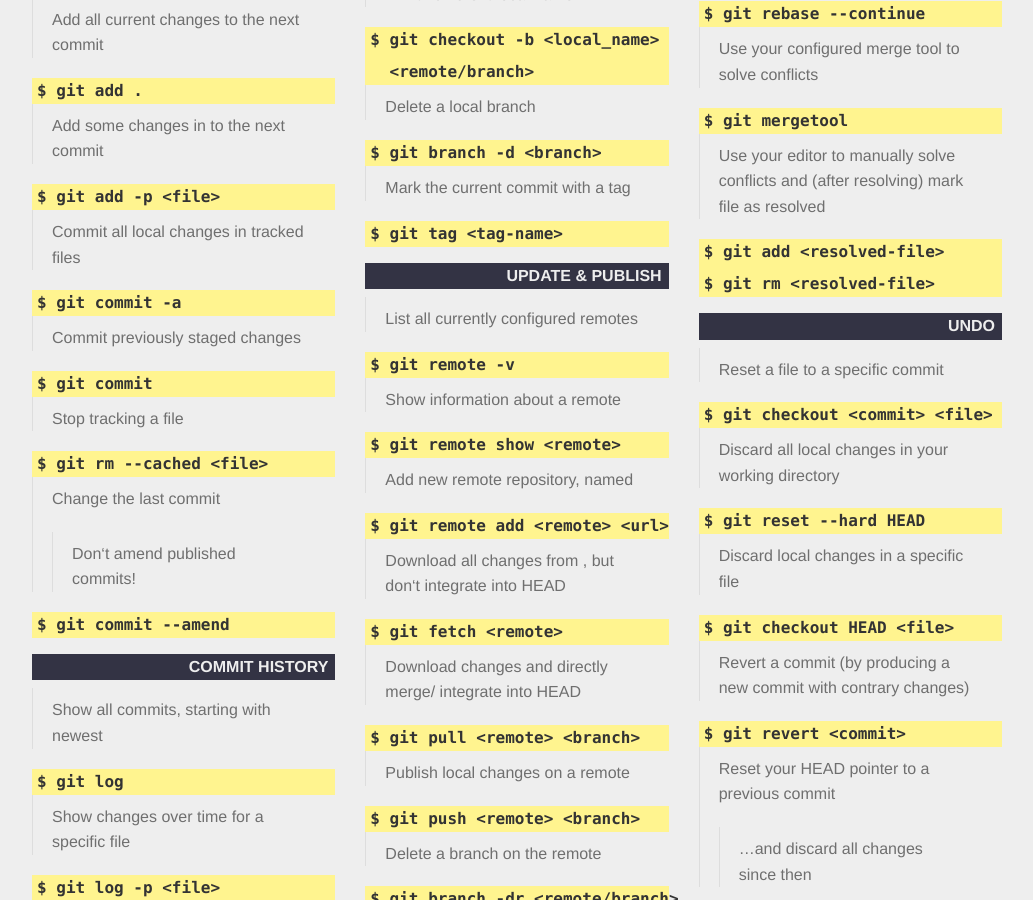
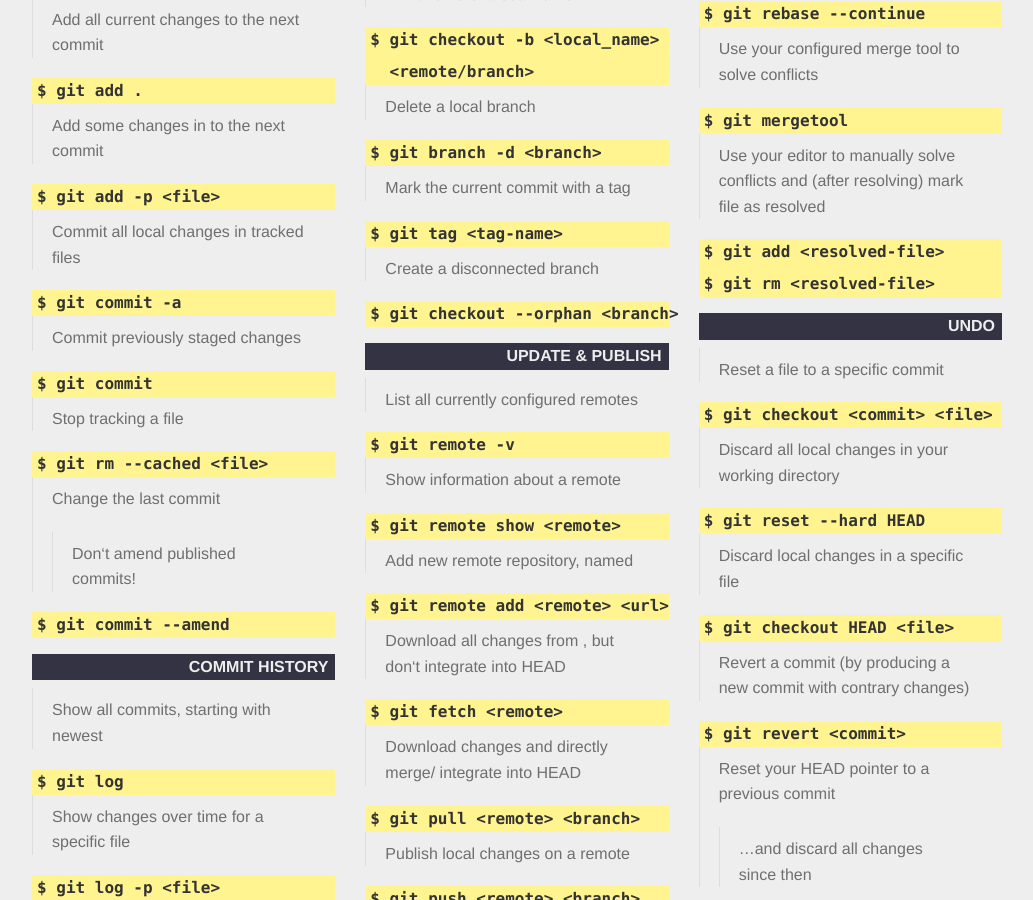
Before and after one commit to rafael25/my-git-cheat-sheet, a Jekyll site: the page built from index.html, in a window 1280 px wide and 900 px high, scrolled down 526 px. Shown: the whole window, without its empty margins (123-1156 px from the left). Built offline with Jekyll 4.4.1, drawn with Linux system fonts in a browser that asks for light colours; Markdown is read by kramdown in place of the engine named in the settings.

Commit message:
Add a command to create a disconnected/orphan branch

```diff
--- a/_includes/git_branches_tags.markdown
+++ b/_includes/git_branches_tags.markdown
@@ -30,3 +30,7 @@ BRANCHES & TAGS
 > Mark the current commit with a tag
 
     $ git tag <tag-name>
+
+> Create a disconnected branch
+
+    $ git checkout --orphan <branch>
```
